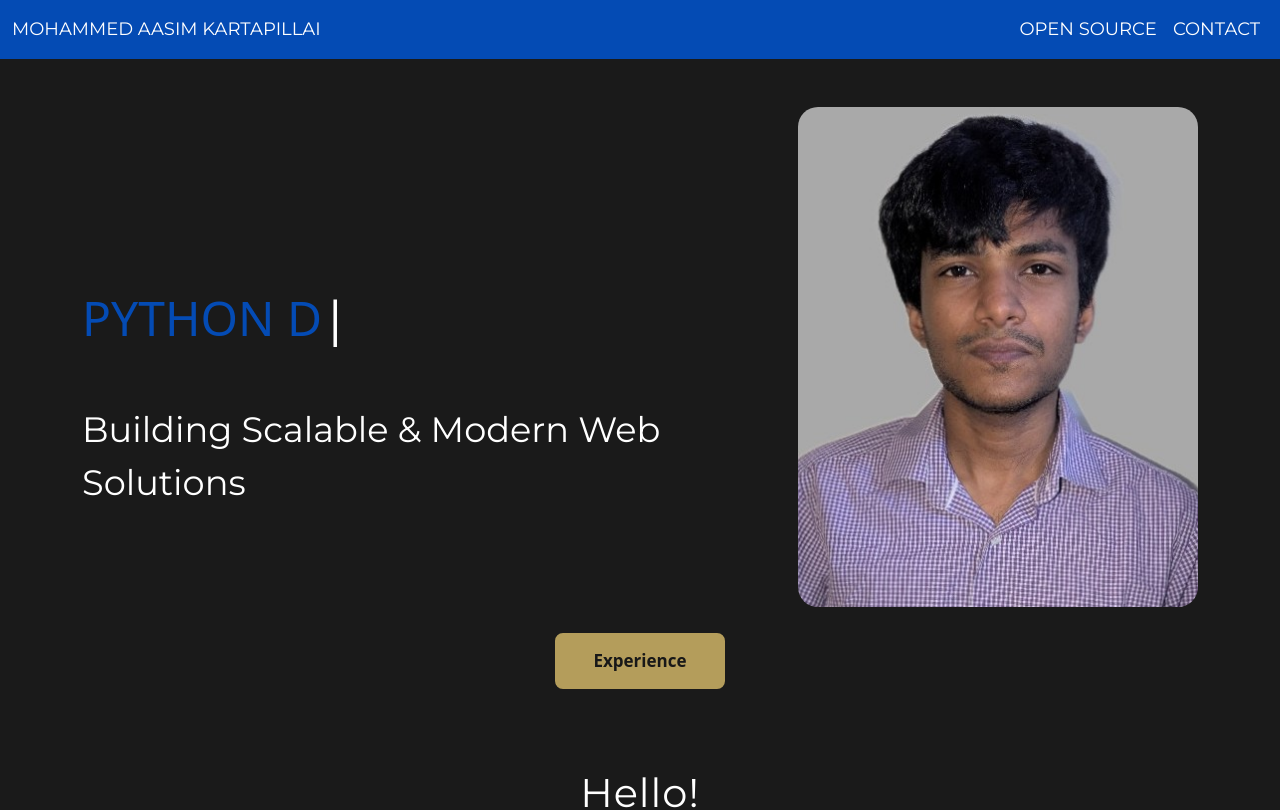
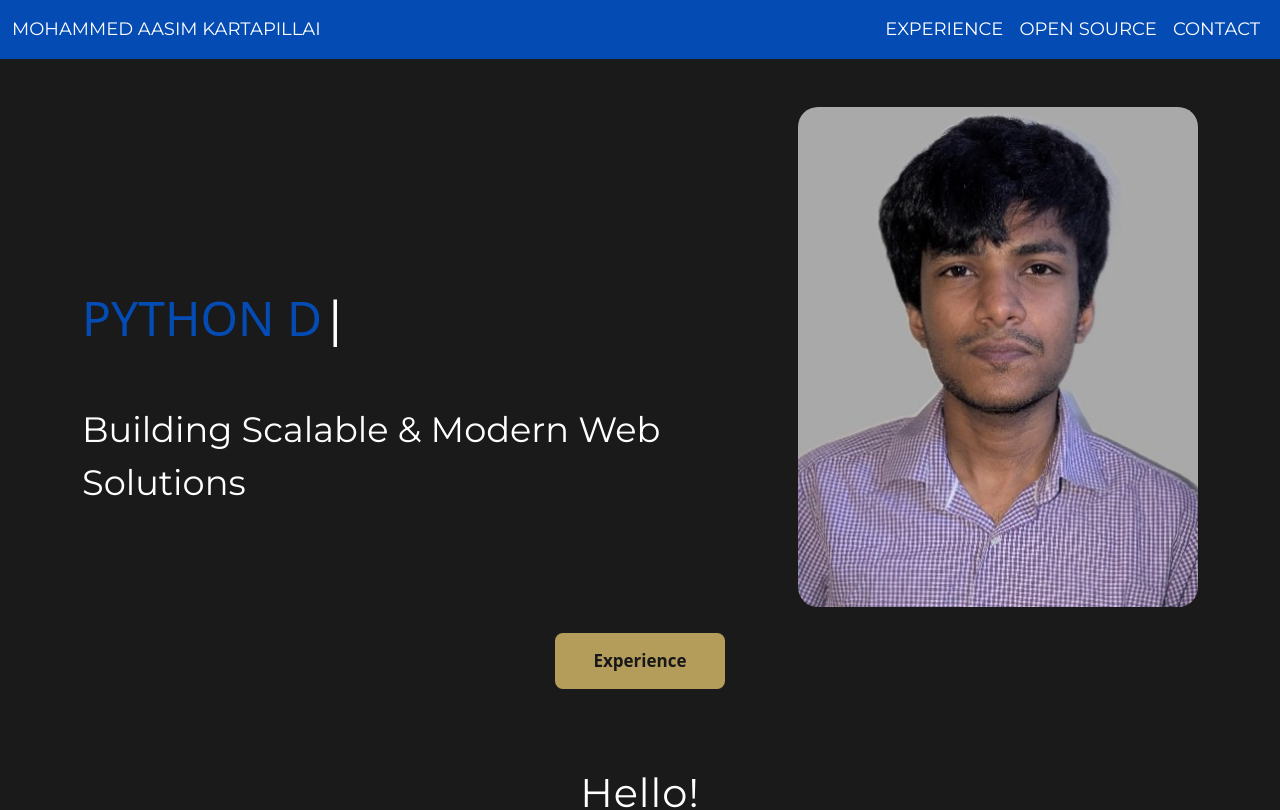
Before and after one commit to userx0y/aasim-portfolio, a React (Vite) app in the folder portfolio/: page / in a window 1280 px wide. Shown: the top 810 px of the page. Built offline with nearby package versions, Linux system fonts and the light colour scheme.

Commit message:
changing in home page

```diff
--- a/portfolio/src/components/NavBar.jsx
+++ b/portfolio/src/components/NavBar.jsx
@@ -22,7 +22,7 @@ const NavBar = () => {
         <div className="offcanvas-body">
           <ul className="navbar-nav ms-auto">
             <li className="nav-item">
-            {/* <button className="nav-link text-white" style={{fontFamily: 'Montserrat', fontSize: '18px'}} data-bs-dismiss="offcanvas" onClick={()=> handleNav('/experience')}>EXPERIENCE</button> */}
+            <button className="nav-link text-white" style={{fontFamily: 'Montserrat', fontSize: '18px'}} data-bs-dismiss="offcanvas" onClick={()=> handleNav('/experience')}>EXPERIENCE</button>
             </li>
             <li className="nav-item">
             <button className="nav-link text-white" style={{fontFamily: 'Montserrat', fontSize: '18px'}} data-bs-dismiss="offcanvas" onClick={()=> handleNav('/projects')}>OPEN SOURCE</button>
```
Also changed, not shown: portfolio/src/pages/Home.jsx (line endings or trailing spaces).
